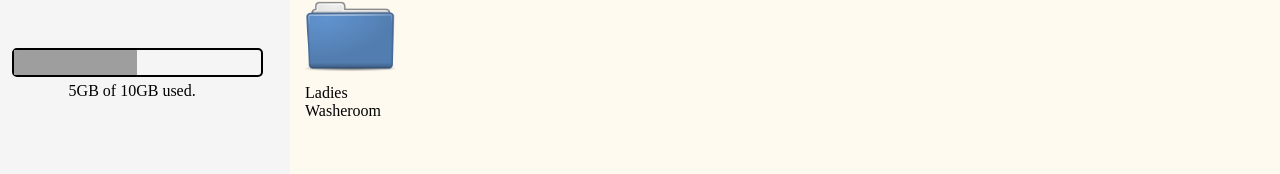
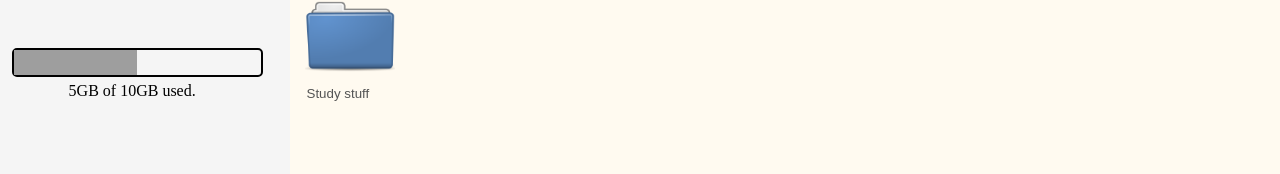
Before and after one commit to rushaan1/Cloud-Storage-Platform, an Angular app in the folder Cloud Storage Platform/AngularApplication/CloudStoragePlatformUI/: page / in a window 1280 px wide. Shown: the part 110-284 px from the top of the page. Built offline with nearby package versions, Linux system fonts and the light colour scheme; grey boxes are pictures that could not be loaded.

Commit message:
Adding file rename ui feature, pushing for backup

```diff
--- a/Cloud Storage Platform/AngularApplication/CloudStoragePlatformUI/src/app/items/file-large/file-large.component.css
+++ b/Cloud Storage Platform/AngularApplication/CloudStoragePlatformUI/src/app/items/file-large/file-large.component.css
@@ -37,6 +37,9 @@
     background-color: lightgray;
 }
 
+.file-name-text{
+    margin-left: 1.5px;
+}
 
 
 
@@ -82,3 +85,11 @@
     opacity: 1;
     transition-delay: 0.2s;
 }
+
+.file-name-text-input{
+    display: inline-block;
+    background: transparent;
+    border: none;
+    text-wrap: wrap;
+    width: 118.51px;
+}
--- a/Cloud Storage Platform/AngularApplication/CloudStoragePlatformUI/src/app/items/file-large/file-large.component.html
+++ b/Cloud Storage Platform/AngularApplication/CloudStoragePlatformUI/src/app/items/file-large/file-large.component.html
@@ -1,7 +1,7 @@
 <div [title]="originalName" class="file">
     <div class="file-options-menu">
         <div [ngClass]="fileOptionsShouldBeVisible ? 'file-options-visible':''" class="file-option" id="trash-file-option">Move to trash</div>
-        <div [ngClass]="fileOptionsShouldBeVisible ? 'file-options-visible':''" class="file-option" id="rename-file-option">Rename</div>
+        <div (click)="fileNameInput.focus(); fileNameInput.select(); expandOptions(); this.renaming = this.renaming? false:true;" [ngClass]="fileOptionsShouldBeVisible ? 'file-options-visible':''" class="file-option" id="rename-file-option">Rename</div>
         <div [ngClass]="fileOptionsShouldBeVisible ? 'file-options-visible':''" class="file-option" id="share-file-option">Share</div>
         <div [ngClass]="fileOptionsShouldBeVisible ? 'file-options-visible':''" class="file-option" id="move-file-option">Move to...</div>
         <div [ngClass]="fileOptionsShouldBeVisible ? 'file-options-visible':''" class="file-option" id="favorite-file-option">Favorite</div>
@@ -11,6 +11,6 @@
         <i class="fa-solid fa-ellipsis"></i>
     </div>
     <div [ngClass]="{'picture':type=='picture','video':type=='video','folder':type=='folder'}" class="file-item-icon"></div>
-    <div>{{name}}</div>
+    <div class="file-name-text"><input #fileNameInput (keydown.enter)="renameEnter()" class="file-name-text-input" [disabled]="!renaming" type="text" [value]="this.name"/></div>
     <!-- <div class="three-dot-menu"></div> -->
 </div>
--- a/Cloud Storage Platform/AngularApplication/CloudStoragePlatformUI/src/app/items/file-large/file-large.component.ts
+++ b/Cloud Storage Platform/AngularApplication/CloudStoragePlatformUI/src/app/items/file-large/file-large.component.ts
@@ -1,4 +1,4 @@
-import { Component, Input, OnInit } from '@angular/core';
+import { Component, ElementRef, Input, OnInit, ViewChild } from '@angular/core';
 
 @Component({
   selector: 'file-large-item',
@@ -8,8 +8,10 @@ import { Component, Input, OnInit } from '@angular/core';
 export class FileLargeComponent implements OnInit {
   @Input() type: string = "";
   @Input() name: string = "";
+  @ViewChild("fileNameInput") fileNameInput!: ElementRef;
   originalName="";
   fileOptionsShouldBeVisible = false;
+  renaming = false;
 
   ngOnInit(): void {
     this.originalName = this.name;
@@ -42,4 +44,11 @@ export class FileLargeComponent implements OnInit {
       options[i].style.marginTop = `${31*i}px`;
     }
   }
+
+  renameEnter(){
+    if (!this.renameEnter){
+      return;
+    }
+    this.renaming = false;
+  }
 }
--- a/Cloud Storage Platform/AngularApplication/CloudStoragePlatformUI/src/app/panel/panel.component.css
+++ b/Cloud Storage Platform/AngularApplication/CloudStoragePlatformUI/src/app/panel/panel.component.css
@@ -50,7 +50,7 @@
     width: 40%;
     display: flex;
     align-items: center;
-    justify-content: flex-start;
+    justify-content: flex-end;
     margin-left: 20px;
 }
 
--- a/Cloud Storage Platform/AngularApplication/CloudStoragePlatformUI/src/app/viewer/viewer.component.html
+++ b/Cloud Storage Platform/AngularApplication/CloudStoragePlatformUI/src/app/viewer/viewer.component.html
@@ -1,3 +1,3 @@
 <div class="content">
-    <file-large-item class="file-large-item-from-viewer" [type]="'folder'" [name]="'Ladies Washeroom'"></file-large-item>
+    <file-large-item class="file-large-item-from-viewer" [type]="'folder'" [name]="'Study stuff'"></file-large-item>
 </div>
```
